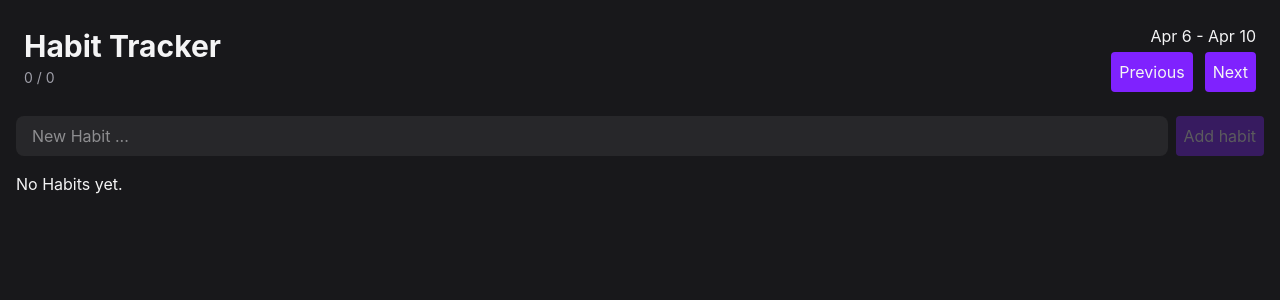
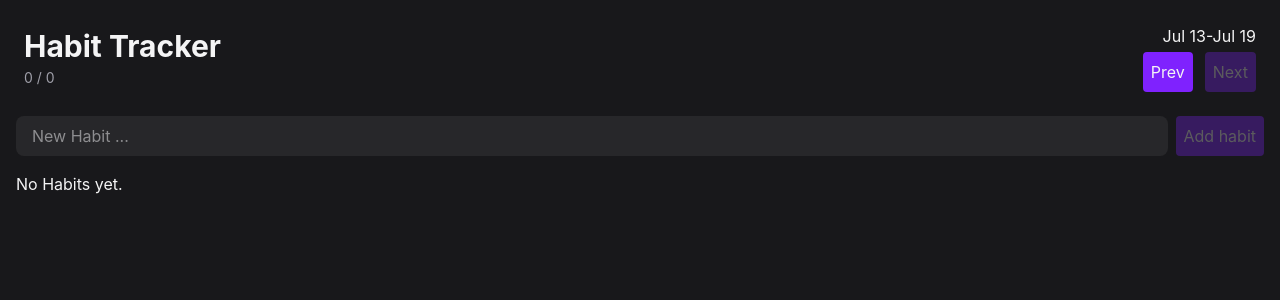
Before and after one commit to Oscar-Mont/habit-tracker, a React (Vite) app: page / in a window 1280 px wide. Shown: the top 300 px of the page. Built offline with nearby package versions, Linux system fonts and the light colour scheme.

Commit message:
Add weeks navigation feature

```diff
--- a/src/App.tsx
+++ b/src/App.tsx
@@ -2,15 +2,33 @@ import Header from './components/Header.tsx'
 import HabitForm from './components/HabitForm.tsx'
 import HabitList from './components/HabitList.tsx'
 import { HabitProvider } from './context/HabitProvider.tsx'
+import { useState } from 'react'
+import { addWeeks, endOfWeek, startOfWeek, eachDayOfInterval } from 'date-fns'
 
 export default function App() {
+  const [weekOffset, setWeekOffset] = useState(0)
+
+  const week = addWeeks(new Date(), weekOffset)
+
+  const visibleDates = eachDayOfInterval({
+    start: startOfWeek(week, { weekStartsOn: 1 }),
+    end: endOfWeek(week, { weekStartsOn: 1 })
+  })
+
+  function onNext() {
+    setWeekOffset(o => o + 1)
+  }
+
+  function onPrev() {
+    setWeekOffset(o => o - 1)
+  }
 
   return (
     <div className="max-w-2x1 mx-auto p-4 flex flex-col gap-4">
       <HabitProvider>
-        <Header />
+        <Header visibleDates={visibleDates} onNext={onNext} onPrev={onPrev} />
         <HabitForm />
-        <HabitList />
+        <HabitList visibleDates={visibleDates} />
       </HabitProvider>
     </div>
 
--- a/src/components/Button.tsx
+++ b/src/components/Button.tsx
@@ -25,7 +25,7 @@ function getVariantStyles(variant: Variant) {
         case "date":
             return "flex flex-1 flex-col items-center gap-0.5 rounded-xl text-xs border-1 border-white-700 hover:bg-zinc-700"
         case "date-success":
-            return "flex flex-1 flex-col items-center gap-0.5 rounded-xl text-xs border-1 bg-green-500 border-green-700 hover:bg-green-300"
+            return "flex flex-1 flex-col items-center gap-0.5 rounded-xl text-xs border-1 bg-violet-500 border-green-700 hover:bg-violet-300"
         default:
             throw new Error(`Invalid Variant: ${variant satisfies never}`)
     }
--- a/src/components/HabitItem.tsx
+++ b/src/components/HabitItem.tsx
@@ -4,16 +4,15 @@ import { endOfWeek, startOfWeek, eachDayOfInterval, format, isFuture, isSameDay
 import { useHabits } from "../context/HabitProvider"
 
 interface HabitItemProps {
-    habit: Habit
+    habit: Habit,
+    visibleDates: Date[]
 }
 
-export default function HabitItem({ habit }: HabitItemProps) {
+export default function HabitItem({ habit, visibleDates }: HabitItemProps) {
     const { deleteHabit, toggleHabit } = useHabits()
 
-    const visibleDates = eachDayOfInterval({
-        start: startOfWeek(new Date()),
-        end: endOfWeek(new Date())
-    })
+    // const streak = getStreak(habit.completions)
+
     return (
 
         <div className="rounded-xl bg-zinc-800 p-4 flex-col gap-3">
@@ -21,7 +20,7 @@ export default function HabitItem({ habit }: HabitItemProps) {
             <div className="flex items-center justify-between ">
                 <div className="flex gap-3 items-center">
                     <span className="font-medium">{habit.name}</span>
-                    <span className="text-sm text-amber-400">3 days streak</span>
+                    {/* <span className="text-sm text-amber-400">3 days streak</span> */}
                 </div>
                 <Button onClick={() => deleteHabit(habit.id)} variant="ghost-destructive">Delete</Button>
             </div>
--- a/src/components/HabitList.tsx
+++ b/src/components/HabitList.tsx
@@ -3,11 +3,11 @@ import HabitItem from "./HabitItem"
 import { useHabits } from "../context/HabitProvider"
 
 
-// type HabitListProps = {
-//     habits: Habit[];
-// }
+type HabitListProps = {
+    visibleDates: Date[]
+}
 
-export default function HabitList() {
+export default function HabitList({ visibleDates }: HabitListProps) {
     const { habits } = useHabits()
     if (habits.length === 0) {
         return <p>No Habits yet.</p>
@@ -15,7 +15,7 @@ export default function HabitList() {
     return (
         <div className="flex flex-col gap-3">
             {habits.map(habit => (
-                <HabitItem key={habit.id} habit={habit} ></HabitItem>))}
+                <HabitItem key={habit.id} habit={habit} visibleDates={visibleDates}></HabitItem>))}
         </div>
     )
 }
--- a/src/components/Header.tsx
+++ b/src/components/Header.tsx
@@ -1,11 +1,21 @@
-import { isToday } from "date-fns"
+import { isToday, format } from "date-fns"
 import { useHabits } from "../context/HabitProvider"
 import Button from "./Button"
 
-export default function Header() {
+
+type HeaderProps = {
+    visibleDates: Date[]
+    onPrev: () => void
+    onNext: () => void
+}
+
+export default function Header({ visibleDates, onPrev, onNext }: HeaderProps) {
     const { habits } = useHabits()
 
     const doneToday = habits.filter(h => h.completions.some(c => isToday(c))).length
+
+    const dateRange = `${format(visibleDates[0], "MMM d")}-${format(visibleDates.at(-1)!, "MMM d")}`
+
     return (
         <header className="flex items-center justify-between p-2">
             <div className="flex flex-col gap-1">
@@ -14,10 +24,10 @@ export default function Header() {
             </div>
 
             <div className="flex flex-col gap-1 items-end">
-                <span>Apr 6 - Apr 10</span>
+                <span>{dateRange}</span>
                 <div className="flex items-center gap-3">
-                    <Button >Previous</Button>
-                    <Button >Next</Button>
+                    <Button onClick={onPrev}>Prev</Button>
+                    <Button onClick={onNext} disabled={visibleDates.some(d => isToday(d))}>Next</Button>
                 </div>
             </div>
         </header>
```
